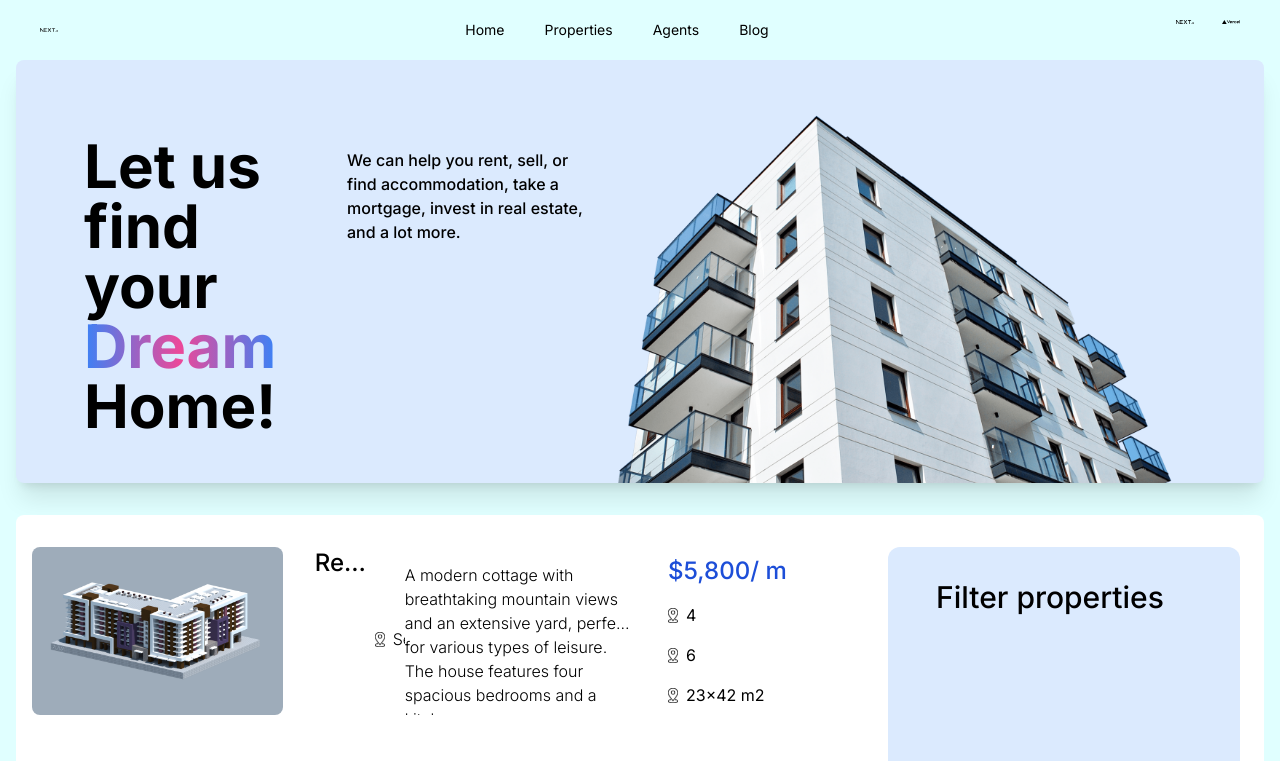
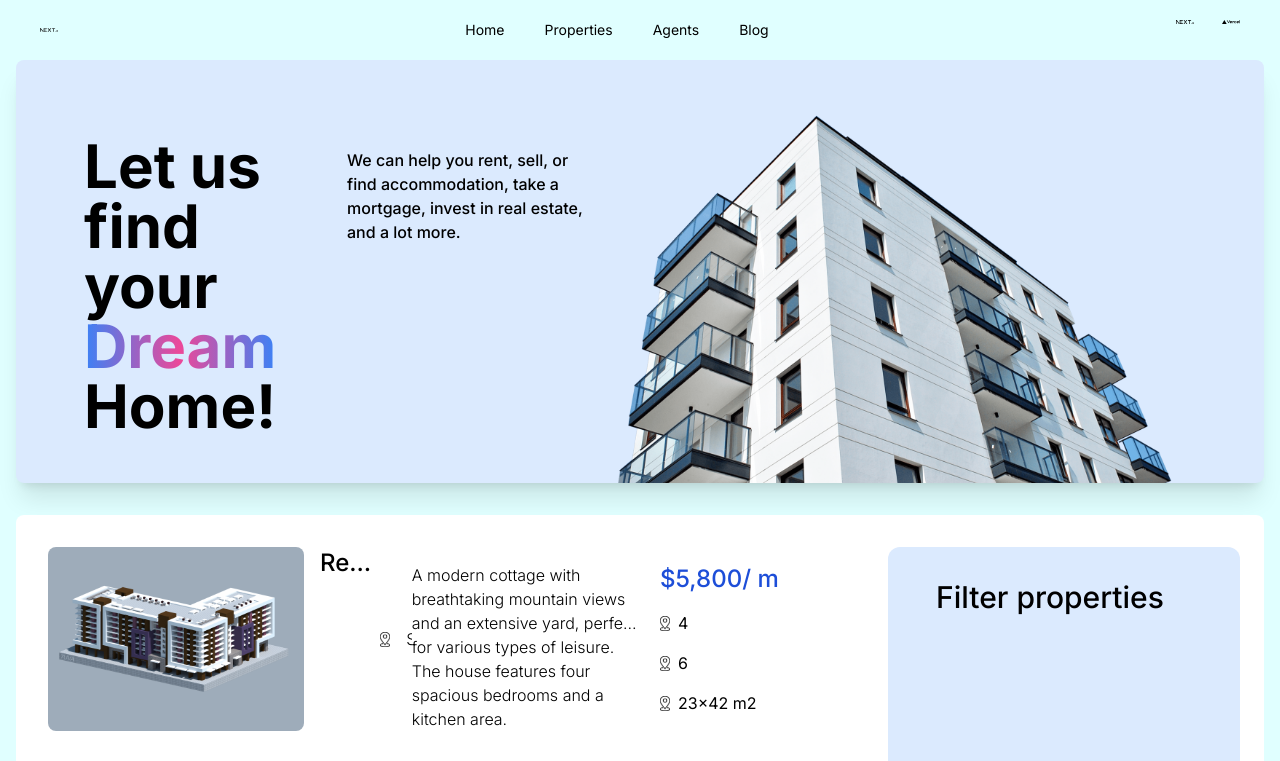
Before and after one commit to LynnT-2003/mv-realty-demo, a Next.js app: page / in a window 1280 px wide. Shown: the top 761 px of the page. Built offline with nearby package versions, Linux system fonts and the light colour scheme.

Commit message:
Fixed bug and Udated Listing cards for hover

```diff
--- a/app/components/ui/listing-card.jsx
+++ b/app/components/ui/listing-card.jsx
@@ -4,14 +4,15 @@ import { Grid } from '@mui/material';
 
 const ListingCard = ({ imageSrc, title, location, description, price, details }) => {
   return (
-    <Grid container spacing={4} alignItems="center" className='rounded-lg'>
+    <div className='rounded-lg hover:bg-slate-100 cursor-pointer pl-4'>
+      <Grid container spacing={2} alignItems="center" className='rounded-lg pb-6 my-4'>
           <Grid item md={4} className='flex items-center justify-center' style={{ height: '200px' }}>
             <img src={imageSrc} className='rounded-lg h-full object-cover' alt={title} />
           </Grid>
           <Grid item md={5} className='flex flex-col justify-center' style={{ height: '200px' }}>
             <h1 className='text-2xl font-medium truncate' style={{ overflow: 'hidden', textOverflow: 'ellipsis', whiteSpace: 'nowrap' }}>{title}</h1>
-        <span className='flex items-center mt-4 font-light truncate' style={{ overflow: 'hidden', textOverflow: 'ellipsis', whiteSpace: 'nowrap' }}>
-          <img src='/icon.png' className="mr-2" style={{ width: "10px", height: "15px" }} alt="Location icon" />
+            <span className='flex items-center font-light truncate' style={{ overflow: 'hidden', textOverflow: 'ellipsis', whiteSpace: 'nowrap' }}>
+              <img src='/icon.png' className="mr-4" style={{ width: "10px", height: "15px" }} alt="Location icon" />
               {location}
             </span>
             <h3 className='mt-4 font-light overflow-hidden' style={{ display: '-webkit-box', WebkitLineClamp: 3, WebkitBoxOrient: 'vertical', textOverflow: 'ellipsis' }}>
@@ -30,6 +31,8 @@ const ListingCard = ({ imageSrc, title, location, description, price, details })
             ))}
           </Grid>
       </Grid>
+    </div>
+
   );
 }
 
```
Lines whose indentation alone changed are shown as unchanged.
